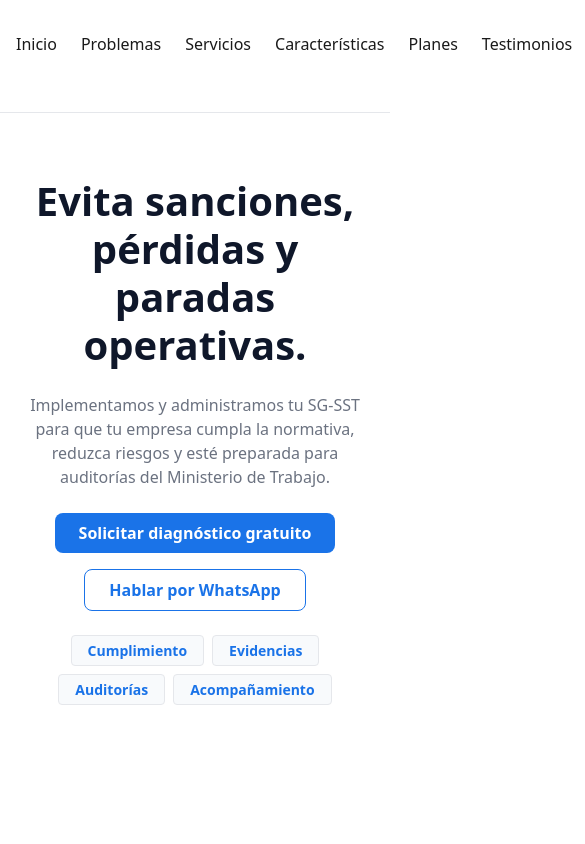
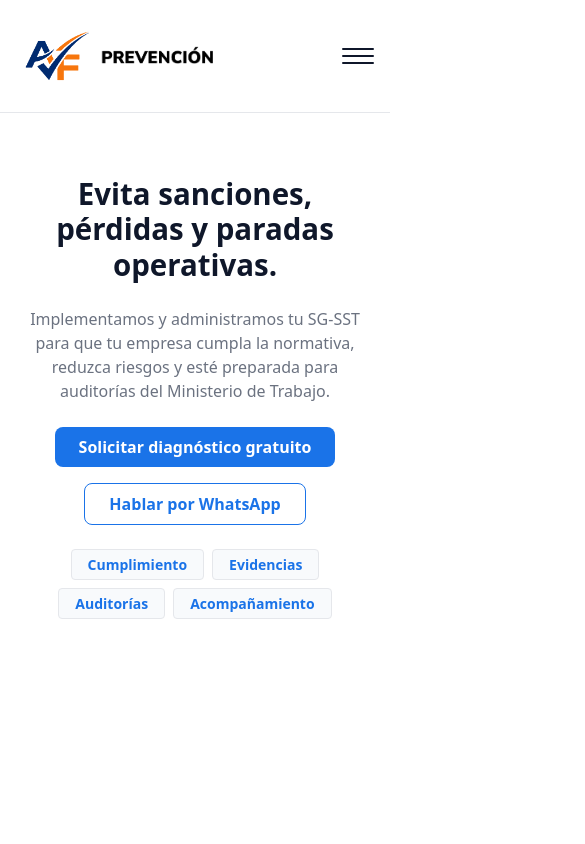
Before and after one commit to Kaneki-1317/sgsst-landing, a React (Vite) app in the folder AFprevencion/: page / in a window 390 px wide. Shown: the top 844 px of the page, 585 px wide, since content can reach past the window. Built offline with nearby package versions, Linux system fonts and the light colour scheme.

Commit message:
feat: :zap: implementación de la landing page con diseño responsive

```diff
--- a/AFprevencion/src/components/layout/Header/Header.module.css
+++ b/AFprevencion/src/components/layout/Header/Header.module.css
@@ -3,6 +3,7 @@
 }
 
 .inner {
+  position: relative;
   display: flex;
   align-items: center;
   justify-content: space-between;
--- a/AFprevencion/src/components/layout/Navbar/Navbar.jsx
+++ b/AFprevencion/src/components/layout/Navbar/Navbar.jsx
@@ -1,3 +1,4 @@
+import { useState } from 'react'
 import styles from './Navbar.module.css'
 
 const navLinks = [
@@ -12,12 +13,33 @@ const navLinks = [
 ]
 
 function Navbar() {
+  const [isOpen, setIsOpen] = useState(false)
+
+  function close() {
+    setIsOpen(false)
+  }
+
   return (
     <nav className={styles.navbar}>
-      <ul className={styles.list}>
+      <button
+        type="button"
+        className={styles.toggle}
+        aria-expanded={isOpen}
+        aria-controls="navbar-menu"
+        aria-label={isOpen ? 'Cerrar menú' : 'Abrir menú'}
+        onClick={() => setIsOpen((open) => !open)}
+      >
+        <span className={`${styles.toggleBar} ${isOpen ? styles.toggleBarOpen : ''}`} />
+        <span className={`${styles.toggleBar} ${isOpen ? styles.toggleBarOpen : ''}`} />
+        <span className={`${styles.toggleBar} ${isOpen ? styles.toggleBarOpen : ''}`} />
+      </button>
+
+      <ul id="navbar-menu" className={`${styles.list} ${isOpen ? styles.listOpen : ''}`}>
         {navLinks.map(({ label, href }) => (
           <li key={href}>
-            <a href={href}>{label}</a>
+            <a href={href} onClick={close}>
+              {label}
+            </a>
           </li>
         ))}
       </ul>
--- a/AFprevencion/src/components/layout/Navbar/Navbar.module.css
+++ b/AFprevencion/src/components/layout/Navbar/Navbar.module.css
@@ -5,5 +5,74 @@
 
 .list {
   display: flex;
+  align-items: center;
   gap: var(--spacing-lg);
 }
+
+.toggle {
+  display: none;
+  flex-direction: column;
+  justify-content: center;
+  gap: 5px;
+  width: 2rem;
+  height: 2rem;
+  background: none;
+  border: none;
+  cursor: pointer;
+  padding: 0;
+}
+
+.toggleBar {
+  display: block;
+  width: 100%;
+  height: 2px;
+  background-color: var(--color-secondary);
+  border-radius: 2px;
+  transition: transform var(--transition-base), opacity var(--transition-base);
+}
+
+@media (max-width: 1024px) {
+  .toggle {
+    display: flex;
+  }
+
+  .toggleBar.toggleBarOpen:nth-child(1) {
+    transform: translateY(7px) rotate(45deg);
+  }
+
+  .toggleBar.toggleBarOpen:nth-child(2) {
+    opacity: 0;
+  }
+
+  .toggleBar.toggleBarOpen:nth-child(3) {
+    transform: translateY(-7px) rotate(-45deg);
+  }
+
+  .list {
+    position: absolute;
+    top: 100%;
+    left: 0;
+    right: 0;
+    flex-direction: column;
+    align-items: stretch;
+    gap: 0;
+    background-color: var(--color-bg);
+    border-bottom: 1px solid var(--color-border);
+    box-shadow: 0 12px 24px rgba(15, 23, 42, 0.08);
+    max-height: 0;
+    overflow: hidden;
+    visibility: hidden;
+    transition: max-height var(--transition-base), visibility var(--transition-base);
+  }
+
+  .listOpen {
+    max-height: 28rem;
+    visibility: visible;
+  }
+
+  .list a {
+    display: block;
+    padding: var(--spacing-md) var(--spacing-lg);
+    border-top: 1px solid var(--color-border);
+  }
+}
--- a/AFprevencion/src/components/sections/MoneyLeaks/MoneyLeaks.module.css
+++ b/AFprevencion/src/components/sections/MoneyLeaks/MoneyLeaks.module.css
@@ -46,6 +46,12 @@
   line-height: 1.6;
 }
 
+@media (max-width: 1024px) {
+  .grid {
+    grid-template-columns: repeat(2, 1fr);
+  }
+}
+
 @media (max-width: 768px) {
   .grid {
     grid-template-columns: 1fr;
--- a/AFprevencion/src/components/sections/Pricing/Pricing.module.css
+++ b/AFprevencion/src/components/sections/Pricing/Pricing.module.css
@@ -139,6 +139,12 @@
   color: #ffffff;
 }
 
+@media (max-width: 1024px) {
+  .grid {
+    grid-template-columns: repeat(2, 1fr);
+  }
+}
+
 @media (max-width: 900px) {
   .grid {
     grid-template-columns: 1fr;
--- a/AFprevencion/src/components/sections/Services/Services.module.css
+++ b/AFprevencion/src/components/sections/Services/Services.module.css
@@ -59,6 +59,12 @@
   line-height: 1.5;
 }
 
+@media (max-width: 1024px) {
+  .grid {
+    grid-template-columns: repeat(2, 1fr);
+  }
+}
+
 @media (max-width: 768px) {
   .grid {
     grid-template-columns: 1fr;
--- a/AFprevencion/src/components/sections/Testimonials/Testimonials.module.css
+++ b/AFprevencion/src/components/sections/Testimonials/Testimonials.module.css
@@ -66,6 +66,12 @@
   line-height: 1.6;
 }
 
+@media (max-width: 1024px) {
+  .grid {
+    grid-template-columns: repeat(2, 1fr);
+  }
+}
+
 @media (max-width: 768px) {
   .grid {
     grid-template-columns: 1fr;
--- a/AFprevencion/src/styles/variables.css
+++ b/AFprevencion/src/styles/variables.css
@@ -15,9 +15,9 @@
   --font-size-sm: 0.875rem;
   --font-size-base: 1rem;
   --font-size-lg: 1.25rem;
-  --font-size-xl: 1.5rem;
-  --font-size-2xl: 2rem;
-  --font-size-3xl: 2.5rem;
+  --font-size-xl: clamp(1.25rem, 1.1rem + 0.5vw, 1.5rem);
+  --font-size-2xl: clamp(1.5rem, 1.3rem + 0.85vw, 2rem);
+  --font-size-3xl: clamp(1.75rem, 1.45rem + 1.6vw, 2.5rem);
 
   --spacing-xs: 0.25rem;
   --spacing-sm: 0.5rem;
```
Also changed, not shown: 1 other file (tests, documents, lock files or other folders).
